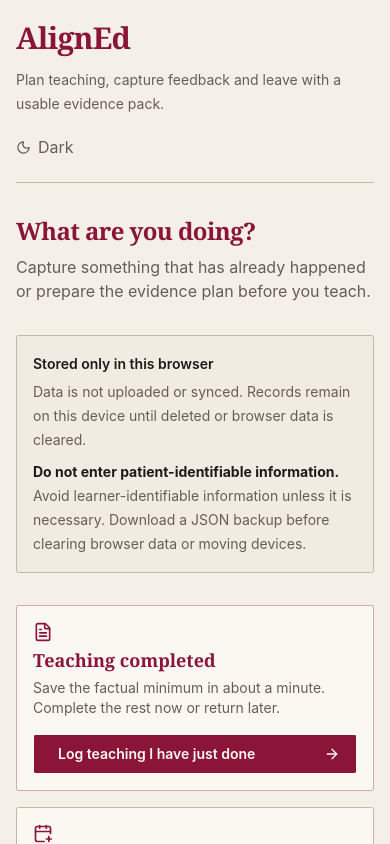
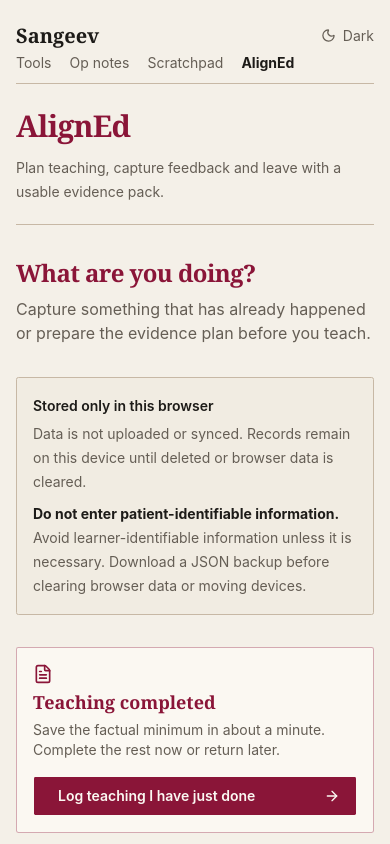
Before and after one commit to Snowslash/AlignEd, a React (Vite) app: page / in a window 390 px wide. Shown: the top 844 px of the page. Built offline with nearby package versions, Linux system fonts and the light colour scheme.

Commit message:
[verified] feat: share public estate header

```diff
--- a/src/App.tsx
+++ b/src/App.tsx
@@ -1,6 +1,6 @@
 import { useEffect, useState } from 'react';
 import './App.css';
-import { ThemeToggle } from '@/components/ThemeToggle';
+import { PublicEstateHeader } from '@/components/PublicEstateHeader';
 import { DeleteDataConfirmation } from '@/components/backup/DeleteDataConfirmation';
 import { RestoreConfirmation } from '@/components/backup/RestoreConfirmation';
 import { SessionEntryPanel } from '@/components/sessions/SessionEntryPanel';
@@ -203,26 +203,26 @@ export default function App() {
   };
 
   return (
-    <main className="mx-auto min-h-screen max-w-[1480px] px-4 py-5 sm:px-6 lg:px-8">
-      <header className="flex flex-wrap items-start justify-between gap-4 border-b border-border pb-5" data-print-hidden>
+    <div className="mx-auto min-h-screen max-w-[1480px] px-4 py-5 sm:px-6 lg:px-8">
+      <PublicEstateHeader
+        current="aligned"
+        theme={theme}
+        onToggleTheme={() => {
+          const nextTheme: Theme = theme === 'dark' ? 'light' : 'dark';
+          setTheme(applyTheme(nextTheme));
+        }}
+      />
+      <main>
+      <header className="flex flex-wrap items-start justify-between gap-4 border-b border-border pb-5 pt-6" data-app-header data-print-hidden>
         <div>
           <h1 className="font-heading text-3xl font-semibold tracking-tight sm:text-4xl">AlignEd</h1>
           <p className="mt-3 max-w-3xl text-sm leading-6 text-muted-foreground">Plan teaching, capture feedback and leave with a usable evidence pack.</p>
         </div>
-        <div className="flex flex-wrap items-center justify-end gap-3">
         {persistenceStatus === 'error' && (
           <span className="rounded-sm border border-destructive/45 bg-destructive/10 px-2.5 py-1 text-sm font-medium text-destructive" role="alert">
             Could not save locally. Download a backup before leaving this page.
           </span>
         )}
-          <ThemeToggle
-            theme={theme}
-            onToggle={() => {
-              const nextTheme: Theme = theme === 'dark' ? 'light' : 'dark';
-              setTheme(applyTheme(nextTheme));
-            }}
-          />
-        </div>
       </header>
       {loadError && <p className="mt-4 rounded-sm border border-destructive/45 bg-destructive/10 p-3 text-sm text-destructive" role="alert">{loadError} Restore a valid backup to resume local saving.</p>}
 
@@ -296,5 +296,6 @@ export default function App() {
         />
       )}
       </main>
+    </div>
   );
 }
--- /dev/null
+++ b/src/components/PublicEstateHeader.tsx
@@ -0,0 +1,27 @@
+import { ThemeToggle } from "./ThemeToggle";
+import type { Theme } from "../theme";
+
+export type PublicEstatePage = "home" | "opnotes" | "scratchpad" | "aligned";
+
+type PublicEstateHeaderProps = { current: PublicEstatePage; theme: Theme; onToggleTheme: () => void };
+
+const links = [
+  { page: "home", label: "Tools", href: "https://sangeev.me/#tools" },
+  { page: "opnotes", label: "Op notes", href: "https://opnotes.sangeev.me" },
+  { page: "scratchpad", label: "Scratchpad", href: "https://scratchpad.sangeev.me" },
+  { page: "aligned", label: "AlignEd", href: "https://aligned.sangeev.me" },
+] as const;
+
+export function PublicEstateHeader({ current, theme, onToggleTheme }: PublicEstateHeaderProps) {
+  return (
+    <header className="site-header" data-print-hidden>
+      <a className="wordmark" href="https://sangeev.me" aria-current={current === "home" ? "page" : undefined}>Sangeev</a>
+      <nav aria-label="Primary navigation">
+        {links.map((link) => (
+          <a key={link.page} href={link.href} aria-current={current === link.page && current !== "home" ? "page" : undefined}>{link.label}</a>
+        ))}
+      </nav>
+      <ThemeToggle theme={theme} onToggle={onToggleTheme} />
+    </header>
+  );
+}
--- a/src/index.css
+++ b/src/index.css
@@ -1,5 +1,6 @@
 @import "tailwindcss";
 @import "tw-animate-css";
+@import "./styles/public-estate-header.css";
 @import "./styles/theme-toggle.css";
 
 @custom-variant dark (&:is(.dark *));
--- /dev/null
+++ b/src/styles/public-estate-header.css
@@ -0,0 +1,68 @@
+.site-header {
+  min-height: 76px;
+  display: grid;
+  grid-template-columns: 1fr auto 1fr;
+  align-items: center;
+  gap: 28px;
+  border-bottom: 1px solid var(--border);
+  color: var(--text-muted, var(--muted-foreground));
+  font-size: 14px;
+}
+
+.wordmark {
+  justify-self: start;
+  color: var(--text-strong, var(--foreground));
+  font-family: var(--font-serif, var(--font-heading, Charter, Cambria, Georgia, serif));
+  font-size: 20px;
+  font-weight: 600;
+  text-decoration: none;
+}
+
+.site-header nav {
+  display: flex;
+  align-items: center;
+  gap: 24px;
+}
+
+.site-header nav a {
+  color: inherit;
+  text-decoration: none;
+}
+
+.site-header nav a:hover {
+  color: var(--primary, var(--accent));
+}
+
+.site-header nav a[aria-current="page"] {
+  color: var(--text-strong, var(--foreground));
+  font-weight: 650;
+}
+
+@media (max-width: 760px) {
+  .site-header {
+    grid-template-columns: 1fr auto;
+    min-height: 64px;
+    column-gap: 16px;
+    row-gap: 0;
+  }
+
+  .site-header nav {
+    grid-column: 1 / -1;
+    grid-row: 2;
+    width: 100%;
+    gap: 18px;
+    padding: 0 0 10px;
+    overflow-x: auto;
+    scrollbar-width: none;
+  }
+
+  .site-header nav::-webkit-scrollbar {
+    display: none;
+  }
+}
+
+@media print {
+  [data-print-hidden] {
+    display: none !important;
+  }
+}
```
Also changed, not shown: 1 other file (tests, documents, lock files or other folders). Lines whose indentation alone changed are shown as unchanged.
